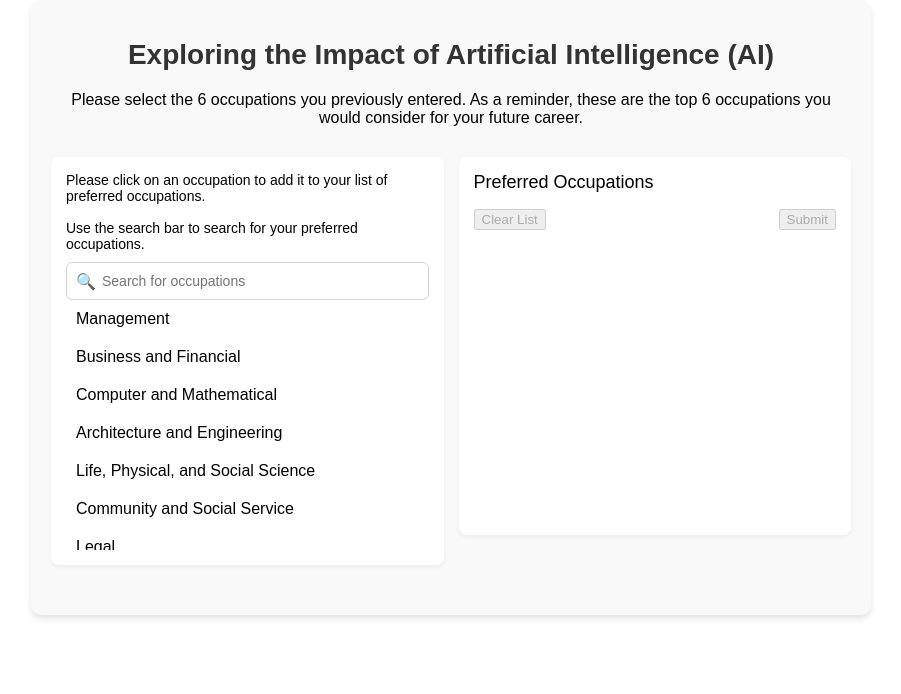
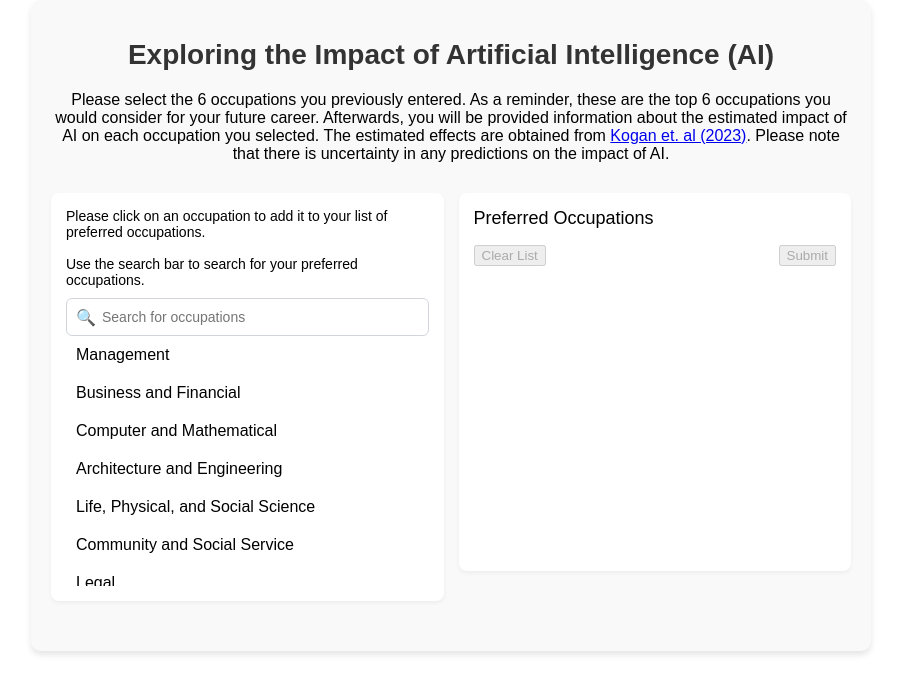
Before and after one commit to cboyette01/degree-exposure-new, a React (Create React App) app: page / in a window 1280 px wide. Shown: the top 694 px of the page, without its empty margins (189-1090 px from the left). Built offline with nearby package versions, Linux system fonts and the light colour scheme.

Commit message:
Updated header and ability to choose less than six preffered occupations

```diff
--- a/src/App-test.js
+++ b/src/App-test.js
@@ -2,7 +2,7 @@
 git init
 git add .
 git commit -m "Initial commit"
-git remote remove origin_order
+git remote remove origin
 git remote add origin https://github.com/cboyette01/degree-exposure-new.git
 git push -u origin master
 
@@ -166,16 +166,16 @@ function AIExposureVisualization() {
     };
 
     const handleSubmit = () => {
-        if (list.length === 6) {
-            const sortedList = [...list].sort((a, b) => b.exposure - a.exposure);
-            setRanked(sortedList);
-            setShowSearch(false);
-            updateTimeSpentPages(0, timeSpent);
-            setTimeSpent(0);
-        }
-        else {
-            alert("You need to select 6 occupations before you can move on.");
-        }
+        // if (list.length === 6) {
+        const sortedList = [...list].sort((a, b) => b.exposure - a.exposure);
+        setRanked(sortedList);
+        setShowSearch(false);
+        updateTimeSpentPages(0, timeSpent);
+        setTimeSpent(0);
+        // }
+        // else {
+        //     alert("You need to select 6 occupations before you can move on.");
+        // }
     };
 
     const handleNext = () => {
@@ -235,6 +235,9 @@ function AIExposureVisualization() {
                     color: 'black'
                 }}>
                     Please select the 6 occupations you previously entered. As a reminder, these are the top 6 occupations you would consider for your future career.
+                    Afterwards, you will be provided information about the estimated impact of AI on each occupation you selected. The estimated effects are obtained from&nbsp;
+                    <a href="https://www.nber.org/papers/w31846">Kogan et. al (2023)</a>.
+                    Please note that there is uncertainty in any predictions on the impact of AI.
                 </p>
             )}
             {showSearch && (
@@ -364,7 +367,7 @@ function AIExposureVisualization() {
                                 Preferred Occupations
                             </label>
                             <div>
-                                <ol>
+                                <ol id="preferred_occupations">
                                     {list.map(item => (
                                         <li key={item.name}>{item.name}
                                             <button
```
